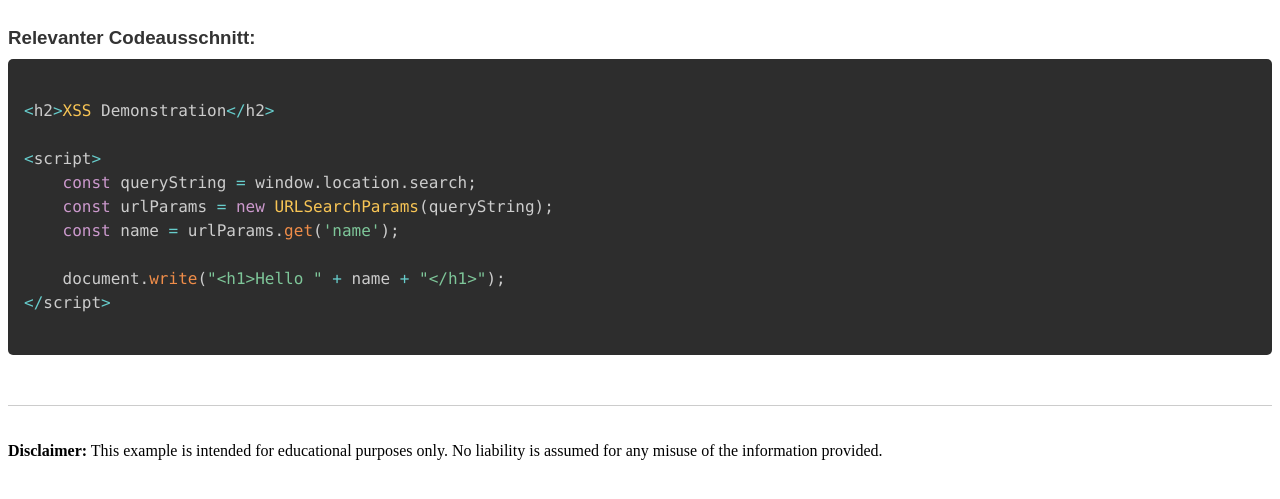
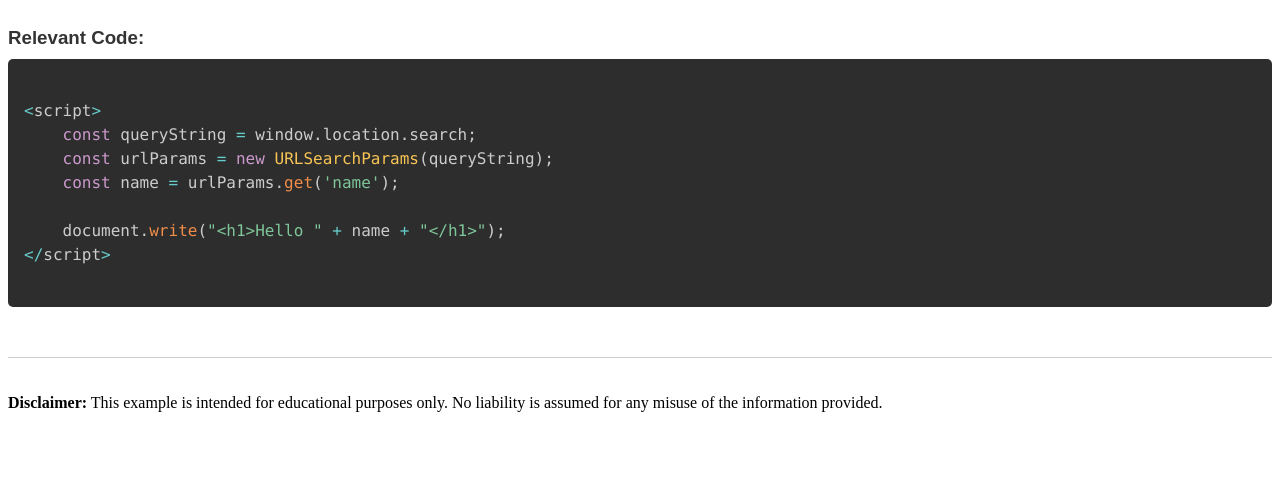
Before and after one commit to hsa-sse/sse-demos, a plain HTML site: page xss/demo.html in a window 1280 px wide. Shown: the part 61-560 px from the top of the page. Drawn offline with nearby package versions, Linux system fonts and the light colour scheme.

Commit message:
Change to english

```diff
--- a/xss/demo.html
+++ b/xss/demo.html
@@ -37,10 +37,8 @@
 
 <!-- Code Container Section -->
 <div class="code-container">
-    <h3>Relevanter Codeausschnitt:</h3>
+    <h3>Relevant Code:</h3>
     <pre class="code-box"><code class="language-javascript">
-&lt;h2&gt;XSS Demonstration&lt;/h2&gt;
-
 &lt;script&gt;
     const queryString = window.location.search;
     const urlParams = new URLSearchParams(queryString);
```
